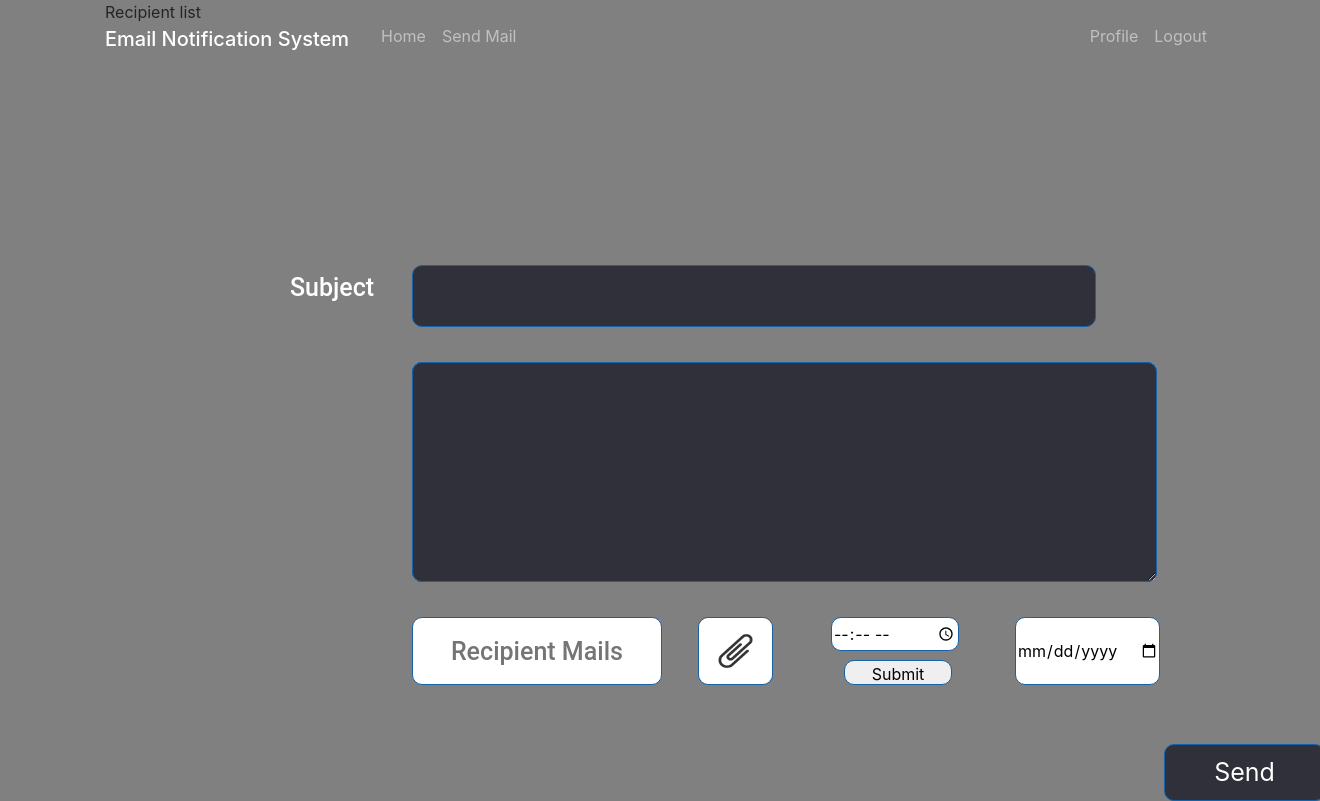
After one commit to Mr-Destructive/Email-Notification-System, a Django app: page /mail/ in a window 1320 px wide. The commit adds this page. Run offline with Django 3.2, Linux system fonts and the light colour scheme; a user stored in the database is signed in; some libraries are stand-ins or nearby versions.

Commit message:
Added Mail-Sending page

```diff
--- a/EMNS/urls.py
+++ b/EMNS/urls.py
@@ -20,4 +20,5 @@ urlpatterns = [
     path('admin/', admin.site.urls),
     path('api/', include('api.urls')),
     path('', include('home.urls')),
+    path('mail/', include('mail.urls')),
 ]
--- /dev/null
+++ b/mail/urls.py
@@ -0,0 +1,6 @@
+from django.urls import path
+from django.views.generic import TemplateView
+
+urlpatterns = [
+        path('', TemplateView.as_view(template_name='mail/index.html'),name='mail'),
+]
--- /dev/null
+++ b/static/mail/style.css
@@ -0,0 +1,159 @@
+#subject{
+    position: absolute;
+    width: 258px;
+    height: 80px;
+    left: 200px;
+    top: 273px;
+
+    font-family: Roboto;
+    font-style: normal;
+    font-weight: 500;
+    font-size: 25px;
+    line-height: 29px;
+
+    color: #FFFFFF;
+
+    color: #FFFFFF;
+}
+input[type=text] {
+    font-size: 18px;
+    color: white;
+  }
+
+textarea[type=text] {
+    font-size: 15px;
+    color: white;
+  }
+#subjectfield {
+    background-color: #2F303A;
+    position: absolute;
+width: 684px;
+height: 62px;
+left: 322px;
+top: 265px;
+
+border: 1px solid #1762A7;
+box-sizing: border-box;
+border-radius: 10px;
+}
+#messageBody{
+    background-color: #2F303A;
+    position: absolute;
+width: 745px;
+height: 220px;
+left: 322px;
+top: 362px;
+
+border: 1px solid #1762A7;
+box-sizing: border-box;
+border-radius: 10px;
+
+}
+#recipientlabel{
+
+    text-align:center;
+
+    font-family: Roboto;
+    font-style: normal;
+    font-weight: 500;
+    font-size: 25px;
+    line-height: 29px;
+
+
+    position: absolute;
+width: 250px;
+height: 68px;
+left: 322px;
+top: 617px;
+
+border: 1px solid #1762A7;
+box-sizing: border-box;
+border-radius: 10px;
+
+}
+/*
+#file{
+    position: absolute;
+width: 309px;
+height: 68px;
+left: 322px;
+top: 617px;
+
+border: 1px solid #1762A7;
+box-sizing: border-box;
+border-radius: 10px;
+}
+*/
+
+.attachment{
+    position: absolute;
+width: 75px;
+height: 68px;
+border-radius: 12px;
+left: 80%;
+top: 617px;
+
+border: 1px solid #1762A7;
+box-sizing: border-box;
+border-radius: 10px;
+}
+
+#time{
+    position: absolute;
+width: 128px;
+height: 34px;
+left: 741px;
+top: 617px;
+
+border: 1px solid #1762A7;
+box-sizing: border-box;
+border-radius: 10px;
+}
+#timesubmit{
+    position: absolute;
+width: 108px;
+height: 25px;
+left: 754px;
+top: 660px;
+
+border: 1px solid #1762A7;
+box-sizing: border-box;
+border-radius: 10px;
+}
+
+#date{
+    position: absolute;
+width: 145px;
+height: 68px;
+left: 925px;
+top: 617px;
+
+border: 1px solid #1762A7;
+box-sizing: border-box;
+border-radius: 10px;
+}
+.logo{
+    position: absolute;
+    width: 339px;
+    height: 90px;
+    left: 43px;
+    top: 64px;
+
+    background: url(download.png);
+    border-radius: 2px;
+}
+#send{
+    background-color: #2F303A;
+
+    position: absolute;
+width: 161px;
+height: 57px;
+left: 1074px;
+top: 744px;
+font-size: 25px;
+color: #FFFFFF;
+
+border: 1px solid #1762A7;
+box-sizing: border-box;
+border-radius: 10px;
+}
--- a/templates/base.html
+++ b/templates/base.html
@@ -25,6 +25,7 @@
           <div class="collapse navbar-collapse" id="navbarToggle">
             <div class="navbar-nav mr-auto">
               <a class="nav-item nav-link" href="{% url 'home' %}">Home</a>
+              <a class="nav-item nav-link" href="{% url 'mail' %}">Send Mail</a>
             </div>
             <!-- Navbar Right Side -->
             <div class="navbar-nav">
--- /dev/null
+++ b/templates/mail/index.html
@@ -0,0 +1,50 @@
+{% extends "base.html" %}
+{% block body %}
+{% load static %}
+
+<link rel="stylesheet" href="{% static 'mail/style.css' %}">
+        <form action="results.html" method="GET" enctype="multipart/form-data">
+          <!-- Subject -->
+
+            <div>
+              <label id="subject" for="name">Subject</label>
+              <input id ="subjectfield" type="text" name="name" id="name" required>
+          </div>
+         <!-- message main body -->
+
+          <div>
+            <label id="messageBody" for="name">Subject</label>
+            <label id="messageBody" for="name">Body</label>
+            <textarea id ="messageBody" type="text" name="name" id="name" required></textarea>
+        </div>
+
+        <!-- Recipient list -->
+          <label > Recipient list
+		  <input type="email" id ="recipientlabel" placeholder="Recipient Mails" multiple />
+		  </label>
+
+          <label for="upload" id="file">
+	  	<input type="file" id="upload" multiple hidden />
+		  <img src="{% static 'img/attachment.jpeg' %}" class="attachment" alt="attachment">
+		  </label>
+
+        <!-- Time -->
+
+        <form action="/action_page.php">
+          <input id= "time" type="time" id="appt" name="appt">
+          <input id= "timesubmit" type="submit">
+        </form>
+
+        <!-- Date -->
+        <div>
+
+          <input type="date" name="date" id="date">
+        </div>
+
+        <!-- Send Button -->
+        <div>
+        <button id="send" type="submit">Send</button>
+
+
+        </form>
+{% endblock body %}
```
Also changed, not shown: db.sqlite3, static/img/attachment.jpeg (added).
